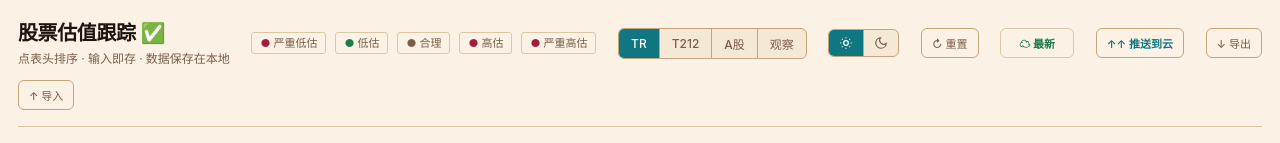
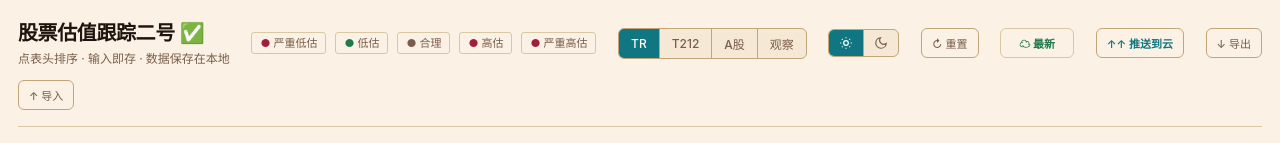
Before and after one commit to xucao2023-cell/stock-tracker-lenient, a plain HTML site: page index.html in a window 1280 px wide. Shown: the top 143 px of the page. Drawn offline with Linux system fonts and the light colour scheme.

Commit message:
rename: lenient h1 → 股票估值跟踪二号 (二号 = 激进情景版)

```diff
--- a/index.html
+++ b/index.html
@@ -563,7 +563,7 @@
   <!-- Header -->
   <div class="topbar">
     <div>
-      <h1>股票估值跟踪 ✅</h1>
+      <h1>股票估值跟踪二号 ✅</h1>
       <div class="sub">点表头排序 · 输入即存 · 数据保存在本地</div>
     </div>
     <div class="legend" style="font-size:11px;color:var(--muted);">
```
